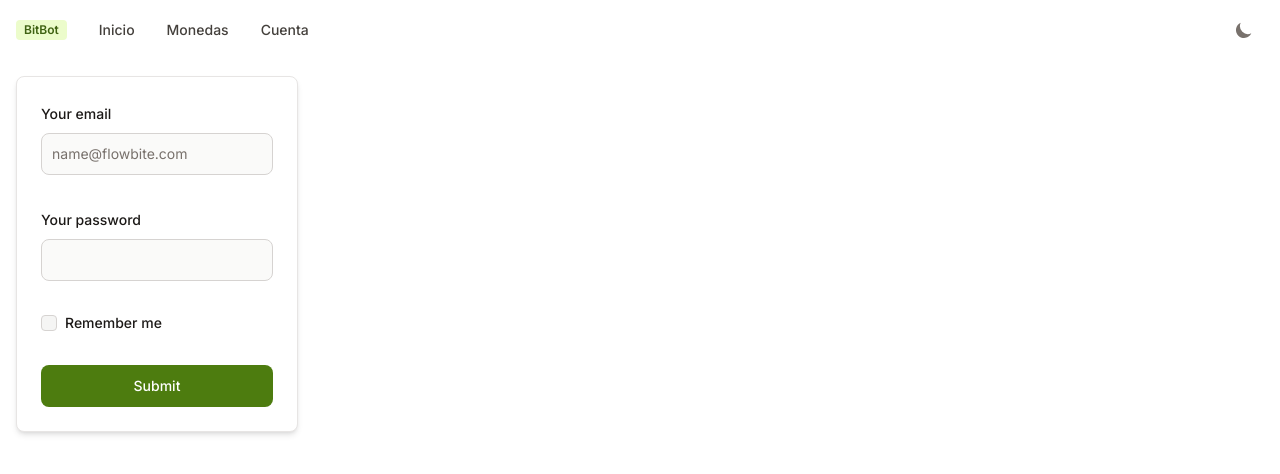
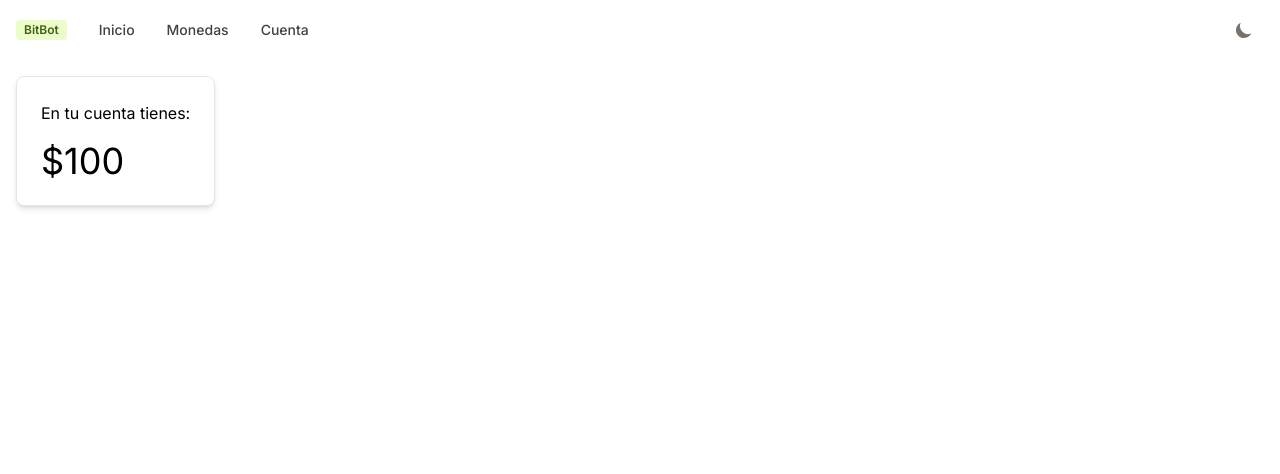
Before and after one commit to pinkxel/bitbot, a Next.js app: page / in a window 1280 px wide. Shown: the top 474 px of the page. Built offline with nearby package versions, Linux system fonts and the light colour scheme.

Commit message:
Add global dark mode style in body and adding new pages

```diff
--- /dev/null
+++ b/app/cuenta/page.tsx
@@ -0,0 +1,7 @@
+'use client'
+
+export default function Cuenta() {
+  return (
+    <h1>Mi cuenta</h1>
+  )
+}
--- a/app/layout.tsx
+++ b/app/layout.tsx
@@ -18,7 +18,7 @@ export default function RootLayout({
 }) {
   return (
     <html lang="en">
-      <body className={inter.className}>
+      <body className={inter.className + ' dark:text-white'}>
         <Flowbite theme={{ dark: true }}>
           <Navbar>
             <Navbar.Collapse>
@@ -33,7 +33,7 @@ export default function RootLayout({
               <Navbar.Link href="/monedas">
                 Monedas
               </Navbar.Link>
-              <Navbar.Link href="#">
+              <Navbar.Link href="/cuenta">
                 Cuenta
               </Navbar.Link>
             </Navbar.Collapse>
--- /dev/null
+++ b/app/login/page.tsx
@@ -0,0 +1,49 @@
+'use client';
+
+import { Card, Button, Checkbox, Label, TextInput } from 'flowbite-react';
+
+export default function Login() {
+  return (
+    <Card className="max-w-md">
+      <p>Chichi</p>
+      <form className="flex flex-col gap-8">
+        <div>
+          <div className="mb-2 block">
+            <Label
+              htmlFor="email1"
+              value="Your email"
+            />
+          </div>
+          <TextInput
+            id="email1"
+            placeholder="name@flowbite.com"
+            required
+            type="email"
+          />
+        </div>
+        <div>
+          <div className="mb-2 block">
+            <Label
+              htmlFor="password1"
+              value="Your password"
+            />
+          </div>
+          <TextInput
+            id="password1"
+            required
+            type="password"
+          />
+        </div>
+        <div className="flex items-center gap-2">
+          <Checkbox id="remember" />
+          <Label htmlFor="remember">
+            Remember me
+          </Label>
+        </div>
+        <Button type="submit">
+          Submit
+        </Button>
+      </form>
+    </Card>
+  )
+}
--- a/app/page.tsx
+++ b/app/page.tsx
@@ -1,48 +1,12 @@
 'use client';
 
-import { Card, Button, Checkbox, Label, TextInput } from 'flowbite-react';
+import { Card } from 'flowbite-react';
 
 export default function Inicio() {
   return (
-    <Card className="max-w-md">
-      <form className="flex flex-col gap-8">
-        <div>
-          <div className="mb-2 block">
-            <Label
-              htmlFor="email1"
-              value="Your email"
-            />
-          </div>
-          <TextInput
-            id="email1"
-            placeholder="name@flowbite.com"
-            required
-            type="email"
-          />
-        </div>
-        <div>
-          <div className="mb-2 block">
-            <Label
-              htmlFor="password1"
-              value="Your password"
-            />
-          </div>
-          <TextInput
-            id="password1"
-            required
-            type="password"
-          />
-        </div>
-        <div className="flex items-center gap-2">
-          <Checkbox id="remember" />
-          <Label htmlFor="remember">
-            Remember me
-          </Label>
-        </div>
-        <Button type="submit">
-          Submit
-        </Button>
-      </form>
+    <Card>
+      <p>En tu cuenta tienes:</p>
+      <p className='text-4xl'>$100</p>
     </Card>
   )
 }
```
